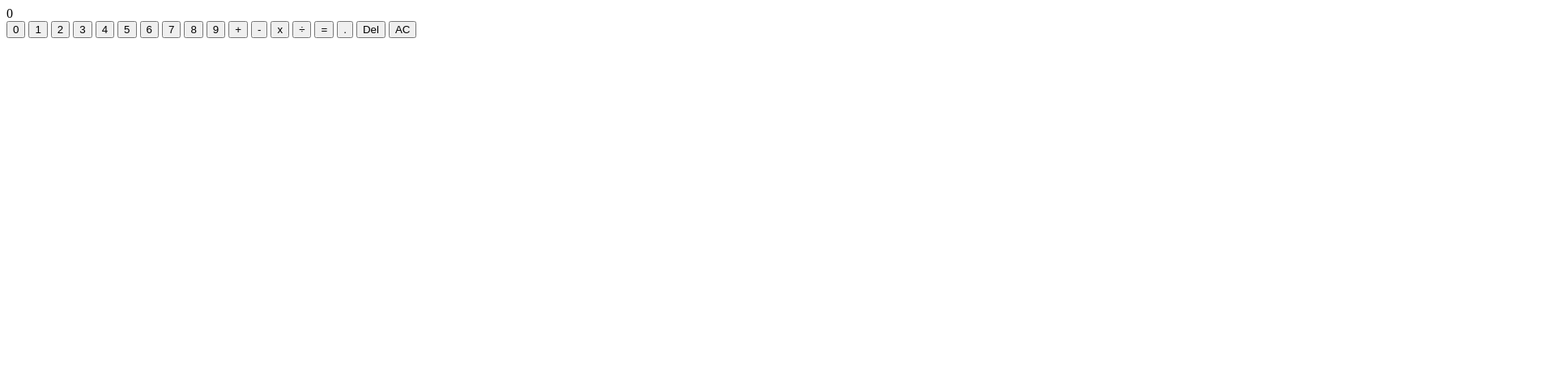
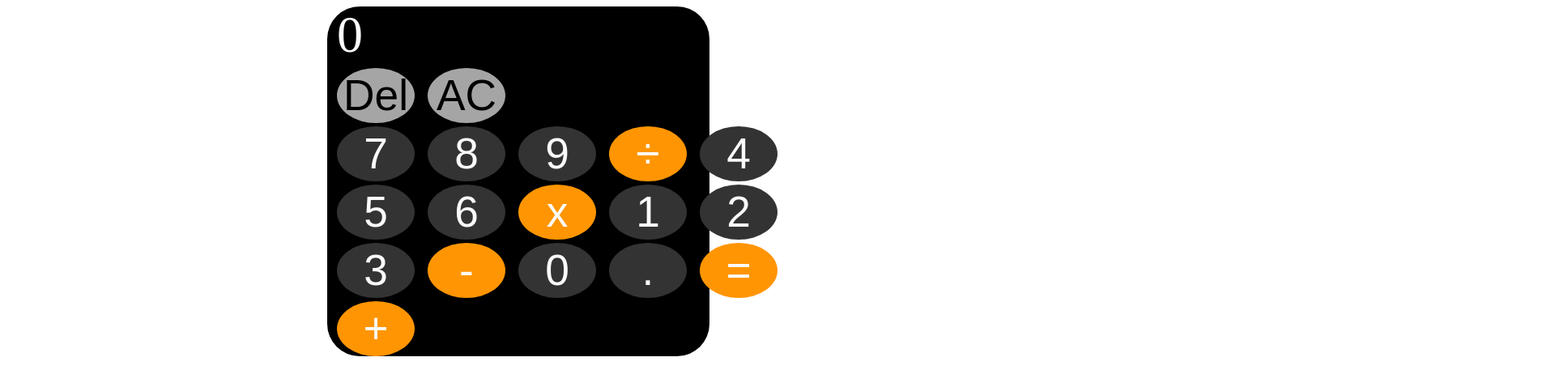
Before and after one commit to trietpsu29/calc, a plain HTML site: page index.html in a window 1280 px wide. Shown: the top 478 px of the page at 81% size, 1920 px wide, since content can reach past the window. Drawn offline with Linux system fonts and the light colour scheme.

Commit message:
Improve calculator UI
Updated styles to enhance the calculator’s appearance

```diff
--- a/index.html
+++ b/index.html
@@ -8,24 +8,29 @@
     <link rel="stylesheet" href="style.css" />
   </head>
   <body>
-    <div class="display">0</div>
-    <button class="num">0</button>
-    <button class="num">1</button>
-    <button class="num">2</button>
-    <button class="num">3</button>
-    <button class="num">4</button>
-    <button class="num">5</button>
-    <button class="num">6</button>
-    <button class="num">7</button>
-    <button class="num">8</button>
-    <button class="num">9</button>
-    <button class="op">+</button>
-    <button class="op">-</button>
-    <button class="op">x</button>
-    <button class="op">÷</button>
-    <button class="op">=</button>
-    <button class="num">.</button>
-    <button class="fn">Del</button>
-    <button class="fn">AC</button>
+    <div class="container">
+      <div class="display">0</div>
+      <div class="buttons">
+        <div class="func">
+          <button class="fn">Del</button> <button class="fn">AC</button>
+        </div>
+        <button class="num">7</button>
+        <button class="num">8</button>
+        <button class="num">9</button>
+        <button class="op">÷</button>
+        <button class="num">4</button>
+        <button class="num">5</button>
+        <button class="num">6</button>
+        <button class="op">x</button>
+        <button class="num">1</button>
+        <button class="num">2</button>
+        <button class="num">3</button>
+        <button class="op">-</button>
+        <button class="num">0</button>
+        <button class="num">.</button>
+        <button class="op">=</button>
+        <button class="op">+</button>
+      </div>
+    </div>
   </body>
 </html>
--- a/style.css
+++ b/style.css
@@ -0,0 +1,48 @@
+* {
+  box-sizing: border-box;
+}
+body {
+  display: flex;
+  justify-content: center;
+  transform: scale(4);
+  transform-origin: top;
+}
+.container {
+  display: flex;
+  max-width: 118px;
+  flex-direction: column;
+  border-radius: 10px;
+  background-color: black;
+  padding-left: 3px;
+}
+.buttons {
+  width: 140px;
+}
+button {
+  border-radius: 50%;
+  border-style: none;
+}
+.num,
+.op {
+  width: 24px;
+  color: rgb(251, 251, 251);
+}
+.fn {
+  width: 24px;
+  padding: 1px;
+  background-color: rgb(165, 165, 165);
+  color: rgb(1, 1, 1);
+}
+.op {
+  background-color: rgb(255, 149, 2);
+}
+.num {
+  background-color: rgb(51, 51, 51);
+}
+.display {
+  color: rgb(251, 251, 251);
+  word-wrap: break-word;
+}
+.func {
+  max-width: 112px;
+}
```
